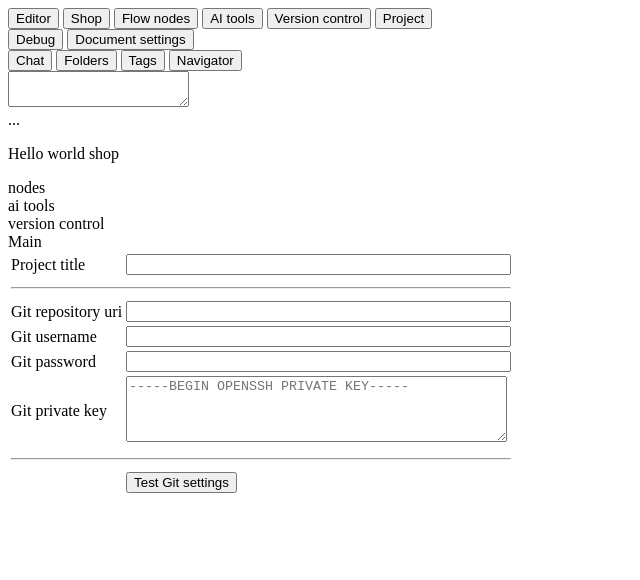
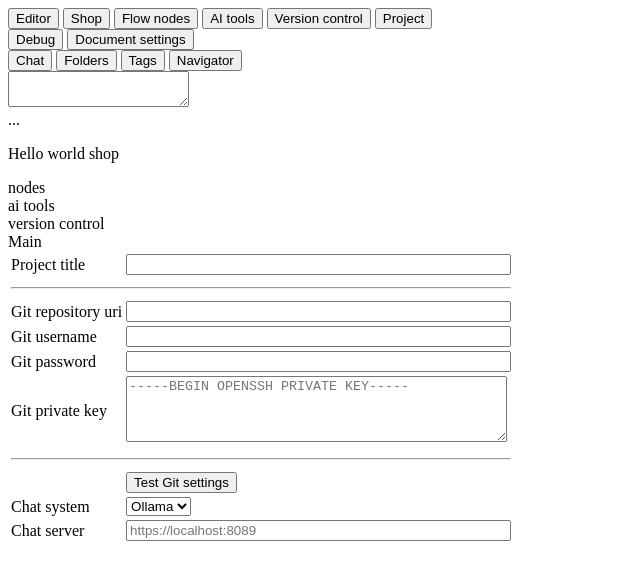
Before and after one commit to auraeinteractive/acaret, a plain HTML site: page assets/main.html in a window 1280 px wide. Shown: the whole page, without its empty margins (0-640 px from the left). Drawn offline with Linux system fonts and the light colour scheme.

Commit message:
Prepare to store chat related / ai related settings

```diff
--- a/assets/main.html
+++ b/assets/main.html
@@ -161,6 +161,28 @@
                                         </button>
                                     </td>
                                 </tr>
+                                <tr>
+                                    <td>
+                                        <label>Chat system</label>
+                                    </td>
+                                    <td>
+                                        <div class="form-element">
+                                            <select id="chat-system">
+                                                <option value="ollama" selected="selected">Ollama</option>
+                                            </select>
+                                        </div>
+                                    </td>
+                                </tr>
+                                <tr>
+                                    <td>
+                                        <label>Chat server</label>
+                                    </td>
+                                    <td>
+                                        <div class="form-element">
+                                            <input type="text" size="45" id="chat-server" value="" placeholder="https://localhost:8089"/>
+                                        </div>
+                                    </td>
+                                </tr>
                             </table>
                         </div>
                     </div>
```
